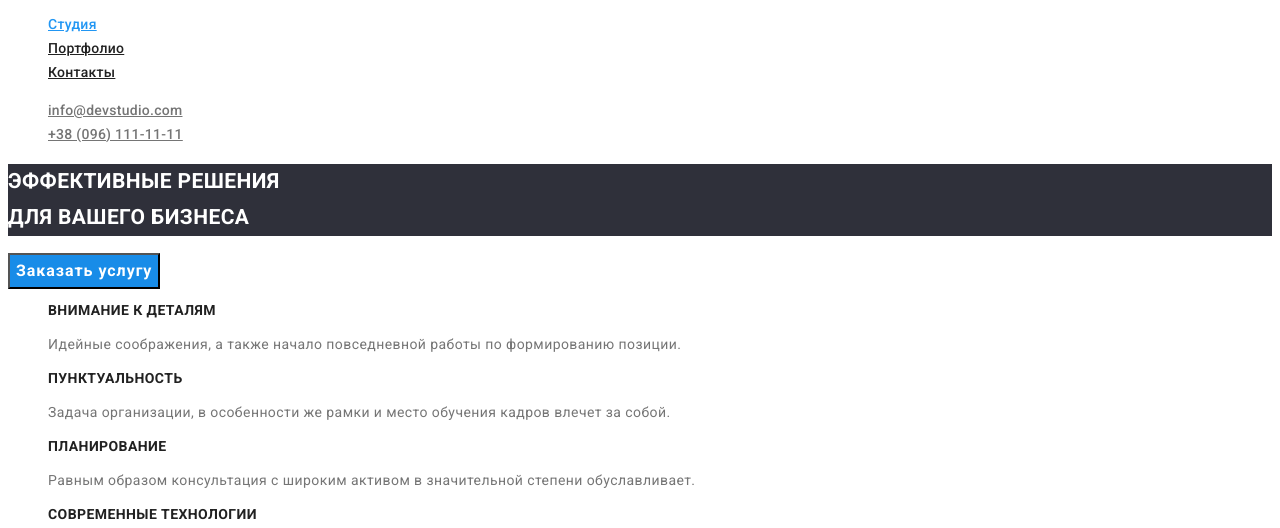
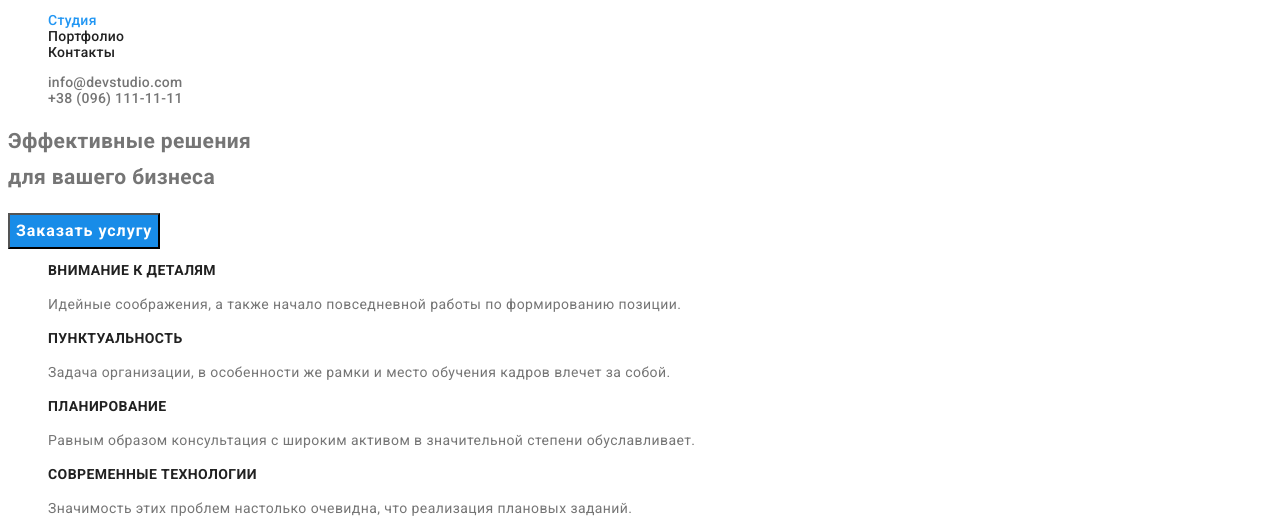
Before and after one commit to MarynaDanyliuk/goit-markup-hw-02, a plain HTML site: page index.html in a window 1280 px wide. Shown: the part 41-569 px from the top of the page. Drawn offline with Linux system fonts and the light colour scheme.

Commit message:
Hero fixing

```diff
--- a/css/styles.css
+++ b/css/styles.css
@@ -1,10 +1,10 @@
 :root {
-  --logo-black-text: #000;
-  --logo-white-text: #fff;
-  --primary-text-color: #757575;
-  --title-text-color: #212121;
-  --accent-text-color: #2196f3;
-  --hero-text-color: #fff;
+  --logo-black-txt: #000;
+  --logo-white-txt: #fff;
+  --primary-txt-color: #757575;
+  --title-txt-color: #212121;
+  --accent-txt-color: #2196f3;
+  --hero-txt-color: #fff;
   --team-bg-color: #f5f4fa;
   --team-card-bg-color: #fff;
   --address-txt: #fff;
@@ -19,7 +19,7 @@
 
 body {
   background-color: var(--primary-bg-color);
-  color: var(--primary-text-color);
+  color: var(--primary-txt-color);
   font-family: "Roboto";
   font-style: normal;
   font-weight: 400;
@@ -55,7 +55,7 @@ body {
 }
 
 .logo {
-  color: var(--accent-text-color);
+  color: var(--accent-txt-color);
   font-family: "Raleway", sans-serif;
   font-weight: 700;
   font-size: 26px;
@@ -69,11 +69,11 @@ height: 31px;
 margin-top: 24px; */
 
 .logo.black {
-  color: var(--logo-black-text);
+  color: var(--logo-black-txt);
 }
 
 .logo.white {
-  color: var(--logo-white-text);
+  color: var(--logo-white-txt);
 }
 
 /*  margin-right: 93px;
@@ -81,44 +81,53 @@ height: 31px;
  margin-top: 24px; */
 
 /* Site nav */
-.site-nav .link {
-  color: var(--title-text-color);
+
+.site-nav,
+.contacts-nav {
   font-weight: 500;
   line-height: 1.14;
   letter-spacing: 0.02em;
 }
+
+.link,
+.cont-nav-footer,
+.cont-nav-header {
+  text-decoration: none;
+}
+
+.site-nav .link {
+  color: var(--title-txt-color);
+}
 .site-nav .link:hover,
 .site-nav .link:focus {
-  color: var(--accent-text-color);
+  color: var(--accent-txt-color);
 }
 
 .site-nav .link.current {
-  color: var(--accent-text-color);
+  color: var(--accent-txt-color);
 }
 
 .contacts-nav .link {
-  color: var(--primary-text-color);
-  font-weight: 500;
-  line-height: 1.14;
-  letter-spacing: 0.02em;
+  color: var(--primary-txt-color);
 }
 .contacts-nav .link:hover,
 .contacts-nav .link:focus {
-  color: var(--accent-text-color);
+  color: var(--accent-txt-color);
 }
+
+.cont-nav-header
 
 /* Hero */
 
-.hero-title {
-  color: var(--hero-text-color);
+.hero {
+  width: 1600px;
   background-color: var(--accent-bg-color);
-  text-transform: uppercase;
 }
 
 /* Section */
 
 .section-title {
-  color: var(--title-text-color);
+  color: var(--title-txt-color);
   font-weight: 700;
   font-size: 36px;
   line-height: 1.16;
@@ -128,7 +137,7 @@ height: 31px;
 /* Features */
 
 .features-list .title {
-  color: var(--title-text-color);
+  color: var(--title-txt-color);
   font-weight: 700;
   font-size: 14px;
   line-height: 1.14;
@@ -136,7 +145,7 @@ height: 31px;
 }
 
 .features-list .description {
-  color: var(--primary-text-color);
+  color: var(--primary-txt-color);
 }
 
 .features-list,
@@ -153,14 +162,14 @@ height: 31px;
 
 .team-list .title,
 .portfolio-list .title {
-  color: var(--title-text-color);
+  color: var(--title-txt-color);
   font-weight: 500;
   font-size: 16px;
   line-height: 1.19;
 }
 
 .team-list .description {
-  color: var(--primary-text-color);
+  color: var(--primary-txt-color);
   font-size: 16px;
   line-height: 1.19;
 }
@@ -187,7 +196,7 @@ height: 31px;
 
 .address {
   font-style: inherit;
-  color: var(--button-text-color);
+  color: var(--button-txt-color);
 }
 
 /* Button */
--- a/index.html
+++ b/index.html
@@ -29,12 +29,12 @@
         </ul>
       </nav>
       <ul class="contacts-nav">
-        <li>
+        <li class="cont-nav-header">
           <a href="mailto:info@devstudio.com" class="link"
             >info@devstudio.com</a
           >
         </li>
-        <li>
+        <li class="cont-nav-header">
           <a href="tel:+380961111111" class="link">+38 (096) 111-11-11</a>
         </li>
       </ul>
```
